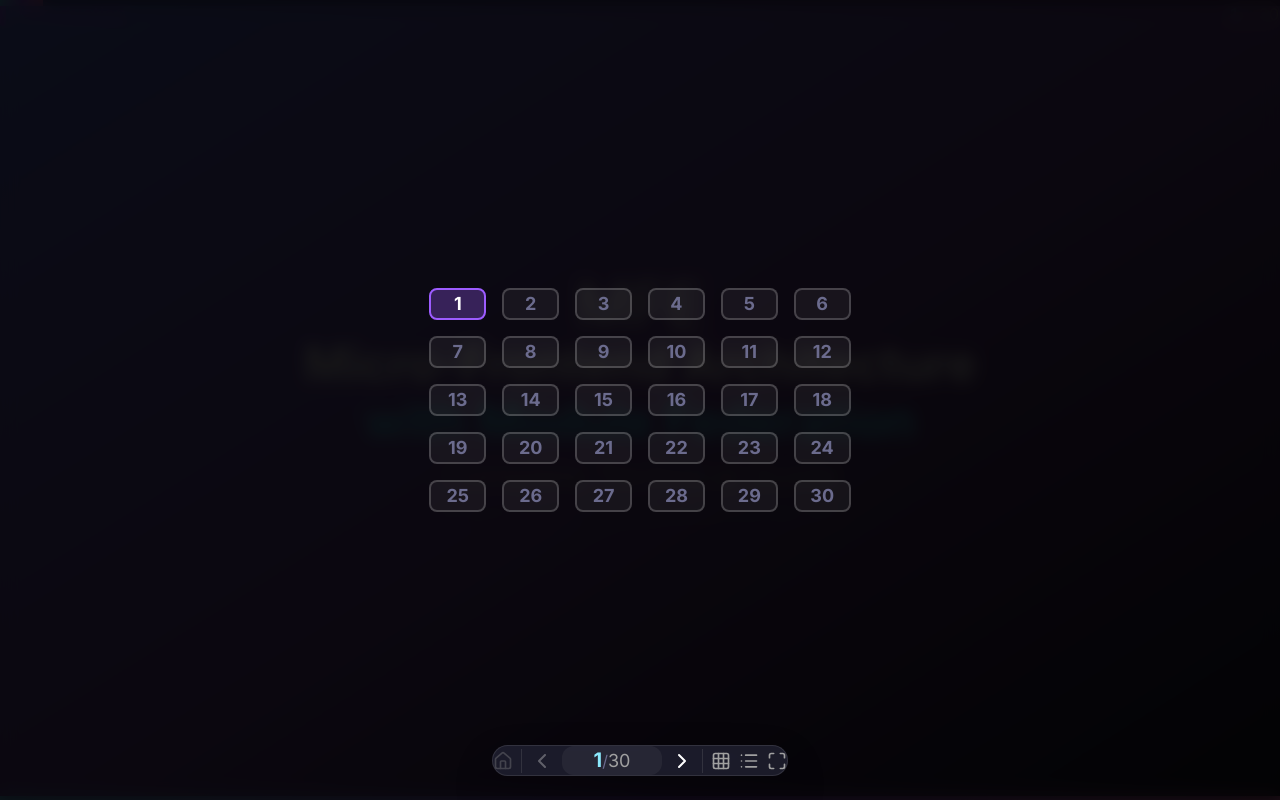
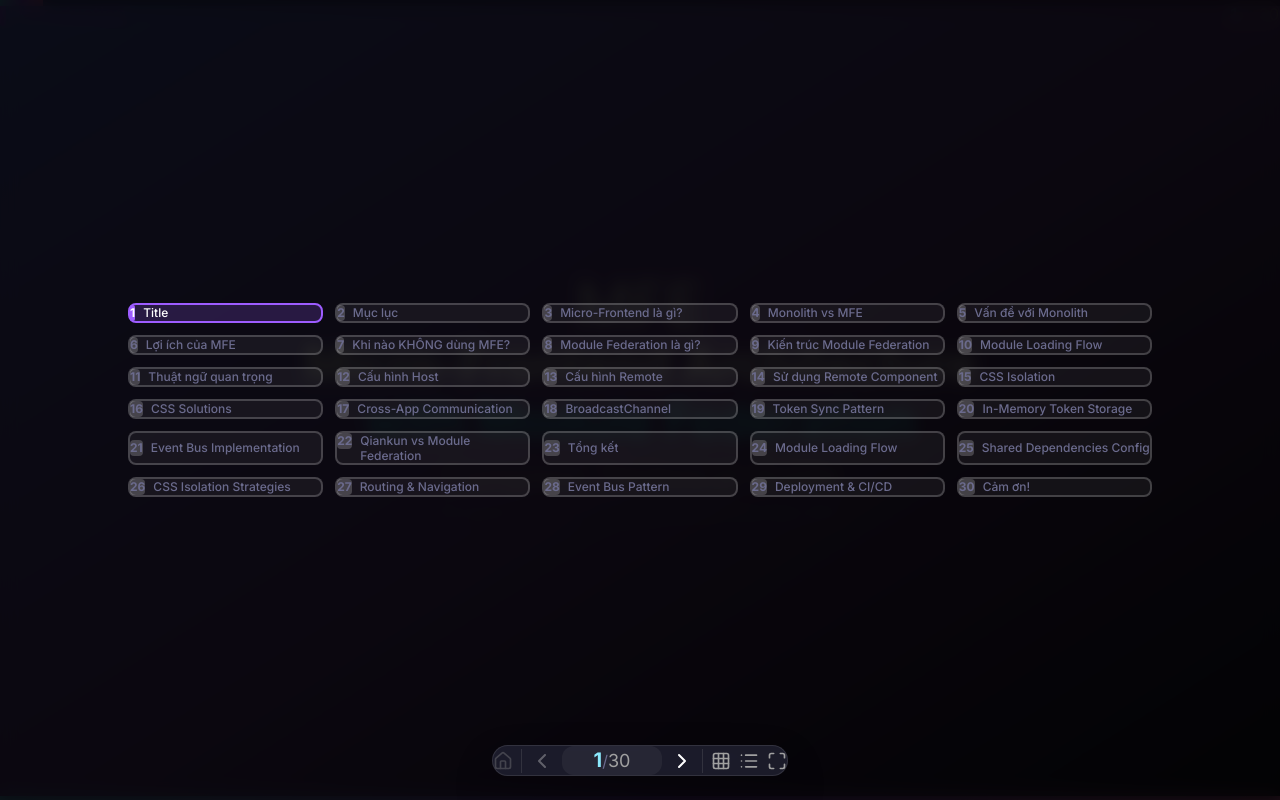
Before and after one commit to tnnquang/presentation-mfe.github.io, a React (Vite) app: page / in a window 1280 px wide. Both pictures are taken after a click on the button 721 px from the left and 760 px from the top of the page. Built offline with nearby package versions, Linux system fonts and the light colour scheme.

Commit message:
Add slide titles to grid overview

```diff
--- a/src/App.tsx
+++ b/src/App.tsx
@@ -74,6 +74,7 @@ function App() {
         onToggleFullscreen={toggleFullscreen}
         onToggleTOC={toggleTOC}
         isFullscreen={isFullscreen}
+        slideTitles={slides.map(s => s.title)}
       />
 
       <AnimatePresence>
--- a/src/components/Navigation.tsx
+++ b/src/components/Navigation.tsx
@@ -9,6 +9,7 @@ interface NavigationProps {
     onToggleFullscreen?: () => void;
     onToggleTOC?: () => void;
     isFullscreen?: boolean;
+    slideTitles?: string[];
 }
 
 export const Navigation = ({
@@ -17,7 +18,8 @@ export const Navigation = ({
     onNavigate,
     onToggleFullscreen,
     onToggleTOC,
-    isFullscreen = false
+    isFullscreen = false,
+    slideTitles = []
 }: NavigationProps) => {
     const [showControls, setShowControls] = useState(true);
     const [showSlidePreview, setShowSlidePreview] = useState(false);
@@ -140,26 +142,33 @@ export const Navigation = ({
                     exit={{ opacity: 0 }}
                     onClick={() => setShowSlidePreview(false)}
                 >
-                    <div className="grid grid-cols-6 gap-4 max-w-6xl">
+                    <div className="grid grid-cols-5 gap-3 max-w-5xl w-full">
                         {Array.from({ length: totalSlides }, (_, i) => (
                             <motion.button
                                 key={i}
-                                className={`aspect-video rounded-lg border-2 flex items-center justify-center text-lg font-bold
-                           transition-all hover:scale-105
-                           ${currentSlide === i
-                                        ? 'border-[var(--accent-purple)] bg-[var(--accent-purple)]/30 text-white'
-                                        : 'border-white/20 bg-white/5 text-[var(--text-muted)] hover:border-white/40'
+                                className={`rounded-lg border-2 p-3 text-left
+                                   transition-all hover:scale-[1.02]
+                                   ${currentSlide === i
+                                        ? 'border-[var(--accent-purple)] bg-[var(--accent-purple)]/20 text-white'
+                                        : 'border-white/20 bg-white/5 text-[var(--text-muted)] hover:border-white/40 hover:bg-white/10'
                                     }`}
-                                initial={{ opacity: 0, scale: 0.8 }}
+                                initial={{ opacity: 0, scale: 0.9 }}
                                 animate={{ opacity: 1, scale: 1 }}
-                                transition={{ delay: i * 0.02 }}
+                                transition={{ delay: i * 0.015 }}
                                 onClick={(e) => {
                                     e.stopPropagation();
                                     onNavigate(i);
                                     setShowSlidePreview(false);
                                 }}
                             >
-                                {i + 1}
+                                <div className="flex items-start gap-2">
+                                    <span className={`text-xs font-bold px-1.5 py-0.5 rounded ${currentSlide === i ? 'bg-[var(--accent-purple)]' : 'bg-white/20'}`}>
+                                        {i + 1}
+                                    </span>
+                                    <span className="text-xs font-medium line-clamp-2 leading-tight">
+                                        {slideTitles[i] || `Slide ${i + 1}`}
+                                    </span>
+                                </div>
                             </motion.button>
                         ))}
                     </div>
```
